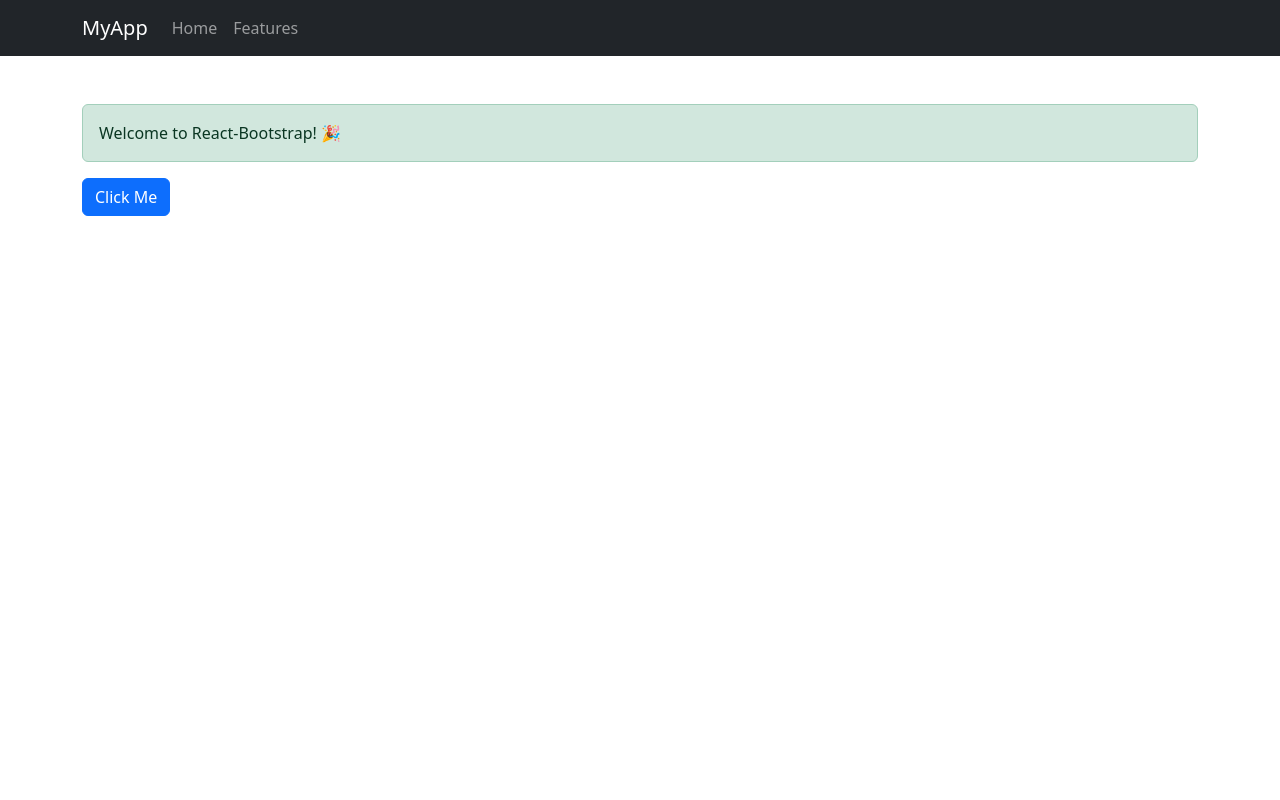
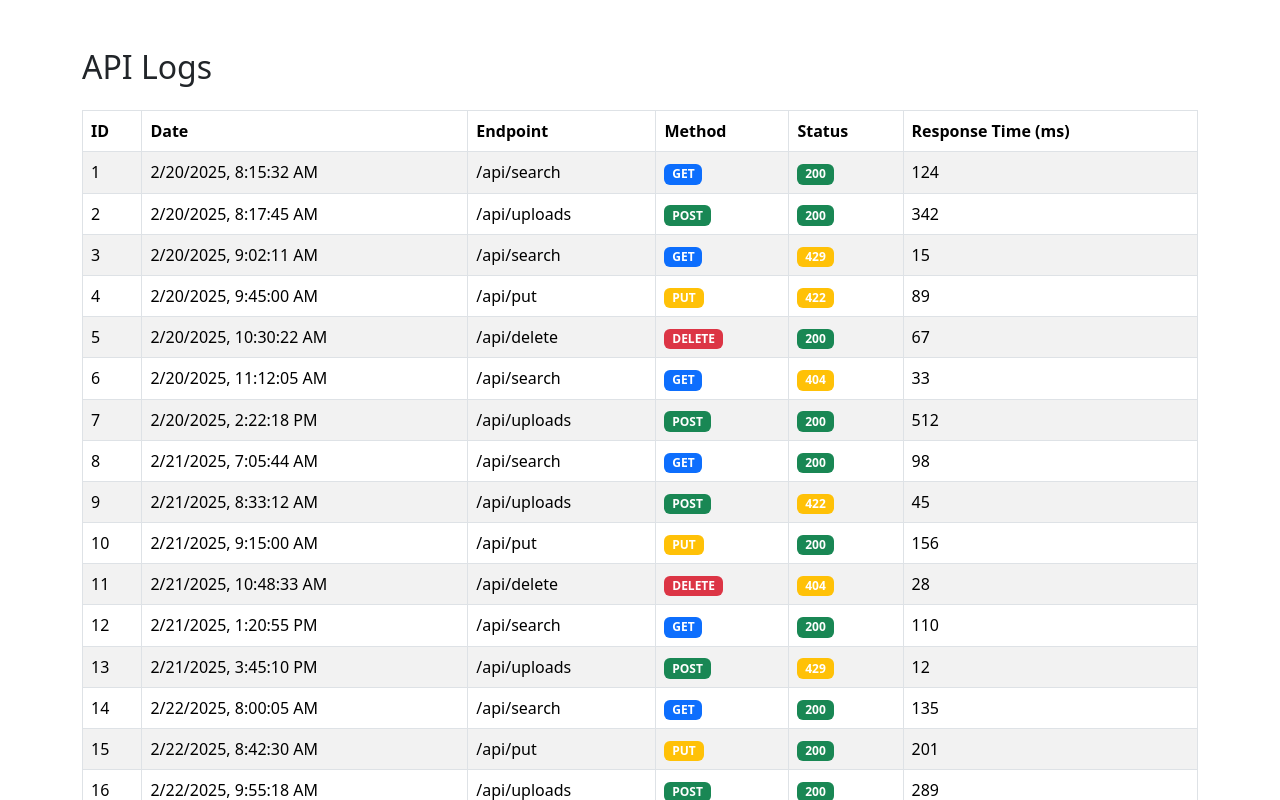
Before and after one commit to ferralespereira/pci_assessment, a React (Vite) app: page / in a window 1280 px wide. Shown: the top 800 px of the page. Built offline with nearby package versions, Linux system fonts and the light colour scheme.

Commit message:
showing the data

```diff
--- a/src/App.tsx
+++ b/src/App.tsx
@@ -1,26 +1,78 @@
-import { Button, Alert, Navbar, Container, Nav } from 'react-bootstrap';
-import data from './api_logs.json';
+import { Container, Table, Badge } from 'react-bootstrap';
+import logsData from './api_logs.json';
+
+interface LogEntry {
+  id: number;
+  date: string;
+  endpoint: string;
+  method: string;
+  response_code: number;
+  response_time_ms: number;
+  message: string;
+}
+
+const logs: LogEntry[] = logsData;
 
 function App(): JSX.Element {
+  const getStatusVariant = (code: number) => {
+    if (code >= 200 && code < 300) return "success";
+    if (code >= 400 && code < 500) return "warning";
+    if (code >= 500) return "danger";
+    return "secondary";
+  };
+
+  const getMethodVariant = (method: string) => {
+    switch (method) {
+      case "GET":
+        return "primary";
+      case "POST":
+        return "success";
+      case "PUT":
+        return "warning";
+      case "DELETE":
+        return "danger";
+      default:
+        return "secondary";
+    }
+  };
+
   return (
-    <div>
-      <Navbar bg="dark" variant="dark">
-        <Container>
-          <Navbar.Brand href="#home">MyApp</Navbar.Brand>
-          <Nav className="me-auto">
-            <Nav.Link href="#home">Home</Nav.Link>
-            <Nav.Link href="#features">Features</Nav.Link>
-          </Nav>
-        </Container>
-      </Navbar>
+    <Container className="mt-5">
+      <h2 className="mb-4">API Logs</h2>
 
-      <Container className="mt-5">
-        <Alert variant="success">
-          Welcome to React-Bootstrap! 🎉
-        </Alert>
-        <Button variant="primary">Click Me</Button>
-      </Container>
-    </div>
+      <Table striped bordered hover responsive>
+        <thead>
+          <tr>
+            <th>ID</th>
+            <th>Date</th>
+            <th>Endpoint</th>
+            <th>Method</th>
+            <th>Status</th>
+            <th>Response Time (ms)</th>
+          </tr>
+        </thead>
+        <tbody>
+          {logs.map((log) => (
+            <tr key={log.id}>
+              <td>{log.id}</td>
+              <td>{new Date(log.date).toLocaleString()}</td>
+              <td>{log.endpoint}</td>
+              <td>
+                <Badge bg={getMethodVariant(log.method)}>
+                  {log.method}
+                </Badge>
+              </td>
+              <td>
+                <Badge bg={getStatusVariant(log.response_code)}>
+                  {log.response_code}
+                </Badge>
+              </td>
+              <td>{log.response_time_ms}</td>
+            </tr>
+          ))}
+        </tbody>
+      </Table>
+    </Container>
   );
 }
 
```
